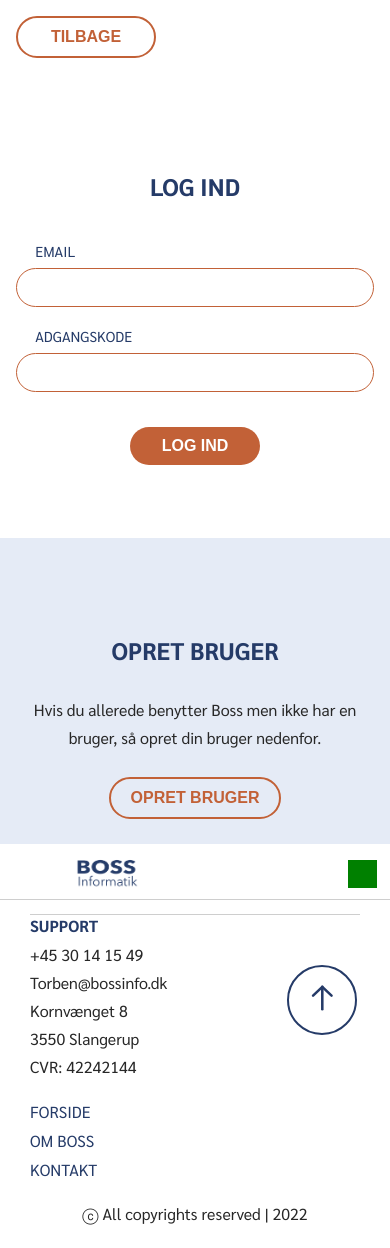
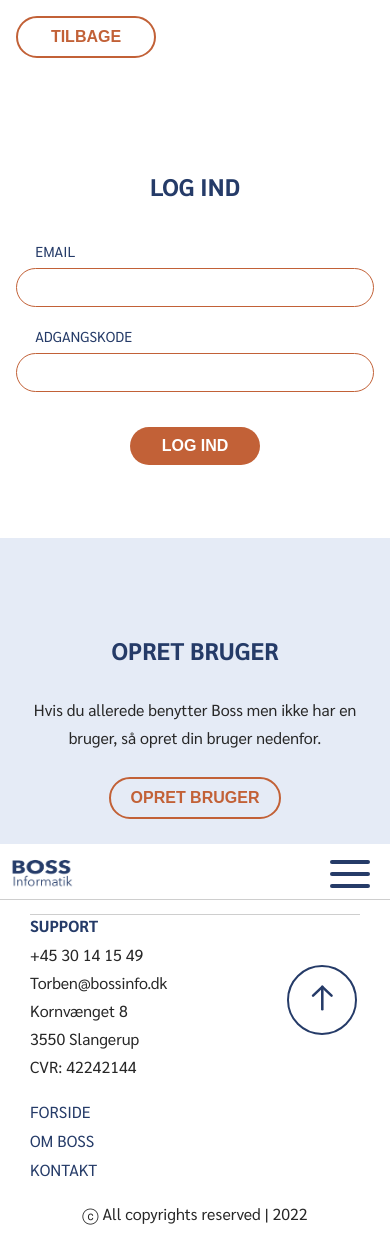
Before and after one commit to sand4570/BOSS, a React (Vite) app: page /login in a window 390 px wide. Built offline with nearby package versions, Linux system fonts and the light colour scheme; no server answers.

Commit message:
CTA and burgermenu

```diff
--- a/src/components/Navigation/NavLink.jsx
+++ b/src/components/Navigation/NavLink.jsx
@@ -23,6 +23,11 @@ const NavLink = (login) => {
         {
           title: 'KONTAKT',
           url: '/contact',
+          cName: 'nav-links'
+        },
+        {
+          title: 'FORUM',
+          url: '/forum',
           cName: 'nav-links'
         },
         {
--- a/src/components/Navigation/index.jsx
+++ b/src/components/Navigation/index.jsx
@@ -3,8 +3,10 @@ import { useState } from 'react';
 import {useLocation, Link} from 'react-router-dom';
 
 import './style.scss';
+import './menu.scss'
 import logo from '../../../public/boss_logo.png'
 import NavLink from './NavLink';
+//import BurgerMenu from '../burgermenu/index'
 
 
 
@@ -24,6 +26,14 @@ const Navbar = () => {
 
     const { search } = useLocation()
 
+    const handleClick = () => {
+        if (active) {
+            setActive(false)
+        } else {
+            setActive(true)
+        }
+    };
+
     useEffect(() => {
         if (search) {
             setLogin(true);
@@ -31,16 +41,6 @@ const Navbar = () => {
             setLogin(false)
         )
     })
-
-
-    //Open and close the burger menu on mobile
-    const handleClick = () => {
-        if (active) {
-            setActive(false)
-        } else {
-            setActive(true)
-        }
-    };
 
     //Change manu color on scroll
     const listenScrollEvent = e => {
@@ -59,24 +59,24 @@ const Navbar = () => {
                     <div className='logoContainer'>
                         <img src={logo}></img>
                     </div>
+                    <div className='rightWrapper'>
 
-                    <div className='rightWrapper'>
-                        <div className='menu-icon' onClick={handleClick}>
-                            <span className={active ? 'close' : 'menu'}></span>
-                        </div>
+                    <div onClick={handleClick} id="btn" className={active ? 'active' : 'not-active'}>
+                        <span></span>
+                        <span></span>
+                        <span></span>
+                    </div>
 
-                        <ul className={active ? 'nav-menu active' : 'nav-menu'}>
-                            {NavLink(login).map((item, index) => {
-                                const path = item.url === "/logout" ? "/" : item.url + search
+                    <ul className={active ? 'nav-menu active' : 'nav-menu not-active'}>
+                        {NavLink(login).map((item, index) => {
+                            const path = item.url === "/logout" ? "/" : item.url + search
                                 return (
                                     <li key={index}><Link to={path} className={activeLink === item.url ? `${item.cName} activeLink` : item.cName}>
                                     {item.title}
                                     </Link></li>
                                 )
-                            })}
-                            <hr/>
-                        </ul>
-
+                        })}
+                    </ul>
                         <div className={login ? 'profilePic' : ''}></div>
                     </div>
                 </nav>
--- /dev/null
+++ b/src/components/Navigation/menu.scss
@@ -0,0 +1,135 @@
+@import "/src/sass/base/colors";
+
+#btn {
+	position: absolute;
+	top: 30px;
+	right: 0;
+	transform: translate(-50%, -50%);
+	width: 40px;
+	cursor: pointer;
+}
+
+span {
+	display: block;
+	width: 100%;
+	border-radius: 5px;
+	height: 4px;
+	background: $nightsky;
+	transition: all 0.3s;
+	position: relative;
+}
+
+span + span {
+	margin-top: 8px;
+}
+
+.active span:nth-child(1) {
+	animation: ease 0.7s top forwards;
+}
+
+.not-active span:nth-child(1) {
+	animation: ease 0.7s top-2 forwards;
+}
+
+.active span:nth-child(2) {
+	animation: ease 0.7s scaled forwards;
+}
+
+.not-active span:nth-child(2) {
+	animation: ease 0.7s scaled-2 forwards;
+}
+
+.active span:nth-child(3) {
+	animation: ease 0.7s bottom forwards;
+}
+
+.not-active span:nth-child(3) {
+	animation: ease 0.7s bottom-2 forwards;
+}
+
+@keyframes top {
+	0% {
+		top: 0;
+		transform: rotate(0);
+	}
+	50% {
+		top: 13px;
+		transform: rotate(0);
+	}
+	100% {
+		top: 13px;
+		transform: rotate(45deg);
+	}
+}
+
+@keyframes top-2 {
+	0% {
+		top: 13px;
+		transform: rotate(45deg);
+	}
+	50% {
+		top: 13px;
+		transform: rotate(0deg);
+	}
+	100% {
+		top: 0;
+		transform: rotate(0deg);
+	}
+}
+
+@keyframes bottom {
+	0% {
+		bottom: 0;
+		transform: rotate(0);
+	}
+	50% {
+		bottom: 12px;
+		transform: rotate(0);
+	}
+	100% {
+		bottom: 12px;
+		transform: rotate(135deg);
+	}
+}
+
+@keyframes bottom-2 {
+	0% {
+		bottom: 12px;
+		transform: rotate(135deg);
+	}
+	50% {
+		bottom: 12px;
+		transform: rotate(0);
+	}
+	100% {
+		bottom: 0;
+		transform: rotate(0);
+	}
+}
+
+@keyframes scaled {
+	50% {
+		transform: scale(0);
+	}
+	100% {
+		transform: scale(0);
+	}
+}
+
+@keyframes scaled-2 {
+	0% {
+		transform: scale(0);
+	}
+	50% {
+		transform: scale(0);
+	}
+	100% {
+		transform: scale(1);
+	}
+}
+
+@media screen and (min-width: 760px) {
+	#btn {
+		display: none;
+	}
+}
--- a/src/components/Navigation/style.scss
+++ b/src/components/Navigation/style.scss
@@ -27,18 +27,11 @@
 
 	.logoContainer {
 		height: 100%;
-		margin-left: 75px;
+		margin-left: 60px;
 		padding: 0;
 		img {
 			height: 100%;
 		}
-	}
-
-	.menu-icon {
-		height: 100%;
-		align-items: center;
-		display: none;
-		margin-right: 0.8rem;
 	}
 
 	.rightWrapper {
@@ -47,13 +40,11 @@
 		align-items: center;
 
 		.nav-menu {
-			height: 100%;
 			display: flex;
 			align-items: center;
 			gap: 1.5rem;
 			list-style: none;
-			margin-right: 1rem;
-
+			margin-right: 60px;
 			.nav-links {
 				text-decoration: none;
 				color: $nightsky;
@@ -71,13 +62,6 @@
 	}
 }
 
-.nav-button {
-	border: none;
-	background-color: transparent;
-	font-size: 1rem;
-	height: 100%;
-}
-
 .activeLink::after {
 	content: "";
 	display: block;
@@ -88,57 +72,54 @@
 	background-color: $nightsky;
 }
 
-.close {
-	height: 1.8rem;
-	width: 1.8rem;
-	background-color: red;
-	display: block;
-}
-
-.menu {
-	height: 1.8rem;
-	width: 1.8rem;
-	background-color: green;
-	display: block;
-}
-
 @media screen and (max-width: 760px) {
 	.Navbar {
 		position: fixed;
 		background-color: $moonlight !important;
+		.logoContainer {
+			margin-left: 10px;
+		}
 
-		.rightWrapper {
-			height: auto;
+		.nav-menu {
+			display: flex !important;
+			position: absolute !important;
+			flex-direction: column;
+			background-color: $moonlight;
+			width: 100vw;
+			height: 100vh;
+			position: fixed;
+			top: 3.5rem;
+			left: 0;
+			padding-top: 5vw;
+			.nav-links {
+				font-size: 2rem;
+				line-height: 70px;
+			}
+		}
+		.nav-menu.not-active {
+			animation: menu-out 0.8s 1 forwards cubic-bezier(0.77, 0.56, 0.44, 0.99);
+		}
 
-			.menu-icon {
-				display: flex;
+		.nav-menu.active {
+			animation: menu-in 0.8s 1 forwards cubic-bezier(0.77, 0.56, 0.44, 0.99);
+		}
+
+		@keyframes menu-in {
+			0% {
+				transform: translateX(100vw);
 			}
-
-			.nav-menu {
-				flex-direction: column;
-				width: 100%;
-				height: auto;
-				position: fixed;
-				padding: 2rem;
-				top: 3rem;
-				left: -100%;
-				opacity: 1;
-				transition: all 0.5s ease;
-
-				.nav-links {
-					text-align: center;
-					width: 100%;
-					height: auto;
-				}
+			100% {
+				transform: translateX(0);
 			}
 		}
 
-		.nav-menu.active {
-			background-color: $moonlight;
-			left: 0;
-			opacity: 1;
-			transition: all 0.5s ease;
-			z-index: 100;
+		@keyframes menu-out {
+			0% {
+				transform: translateX(0);
+			}
+			100% {
+				transform: translateX(100vw);
+			}
 		}
 
 		.activeLink::after {
--- a/src/pages/frontpage/index.jsx
+++ b/src/pages/frontpage/index.jsx
@@ -2,9 +2,7 @@ import React from 'react'
 import {useLocation, Link} from 'react-router-dom';
 
 import './style.scss'
-import PrimaryButton from '../../components/PrimaryButton'
 import SecondaryButton from '../../components/SecondaryButton'
-
 
 
 
@@ -14,10 +12,12 @@ const Frontpage = () => {
     return (
         <>
             <section id='splash_section'>
-                <img src='/splash.png'></img>
+                <img className="splashImg" src='/splash.png'></img>
                 <h1>Udlånsstyring af bøger, computere og mere</h1>
                 <p>BOSS er et specialiseret værktøj til styring af udlån af bøger, computere, iPads, kameraer, cykler og meget andet</p>
-                <button className='CTA'><Link to={`contact${search}`}>Kom i kontakt</Link></button>
+                <button className='CTA'>
+                    <Link className="ctaLink" to={`contact${search}`}>Kom i kontakt </Link>
+                </button>
             </section>
             <section id='icons_section'>
                 <div>
--- a/src/sass/base/_buttons.scss
+++ b/src/sass/base/_buttons.scss
@@ -2,18 +2,49 @@
 
 .CTA {
 	border: none;
+	text-align: center;
 	background-color: $sunset;
-	border-radius: 30px;
+	border-radius: 10px;
 	padding: 15px 20px;
-	color: $moonlight;
+	color: $cloud;
 	margin: 15px 0;
-	width: 190px;
+	width: 200px;
 	font-size: 1.3rem;
 	font-weight: 400;
+	box-shadow: 2px 2px 5px rgb(179, 179, 179);
+	animation: out 0.3s 1 forwards ease-in-out;
+	align-items: center;
+}
+
+.CTA .ctaLink {
+	color: $moonlight;
 }
 
 .CTA:hover {
-	background-color: #ad552e;
+	background-color: #df7446;
+	animation: in 0.3s 1 forwards ease-in-out;
+}
+
+@keyframes in {
+	0% {
+		transform: translateY(0);
+		border-radius: 10px;
+	}
+	100% {
+		transform: translateY(-8px);
+		border-radius: 40px;
+	}
+}
+
+@keyframes out {
+	0% {
+		transform: translateY(-8px);
+		border-radius: 40px;
+	}
+	100% {
+		transform: translateY(0);
+		border-radius: 10px;
+	}
 }
 
 .primaryButton {
```
Also changed, not shown: public/mail.svg (added), public/pil-22.svg (added).
